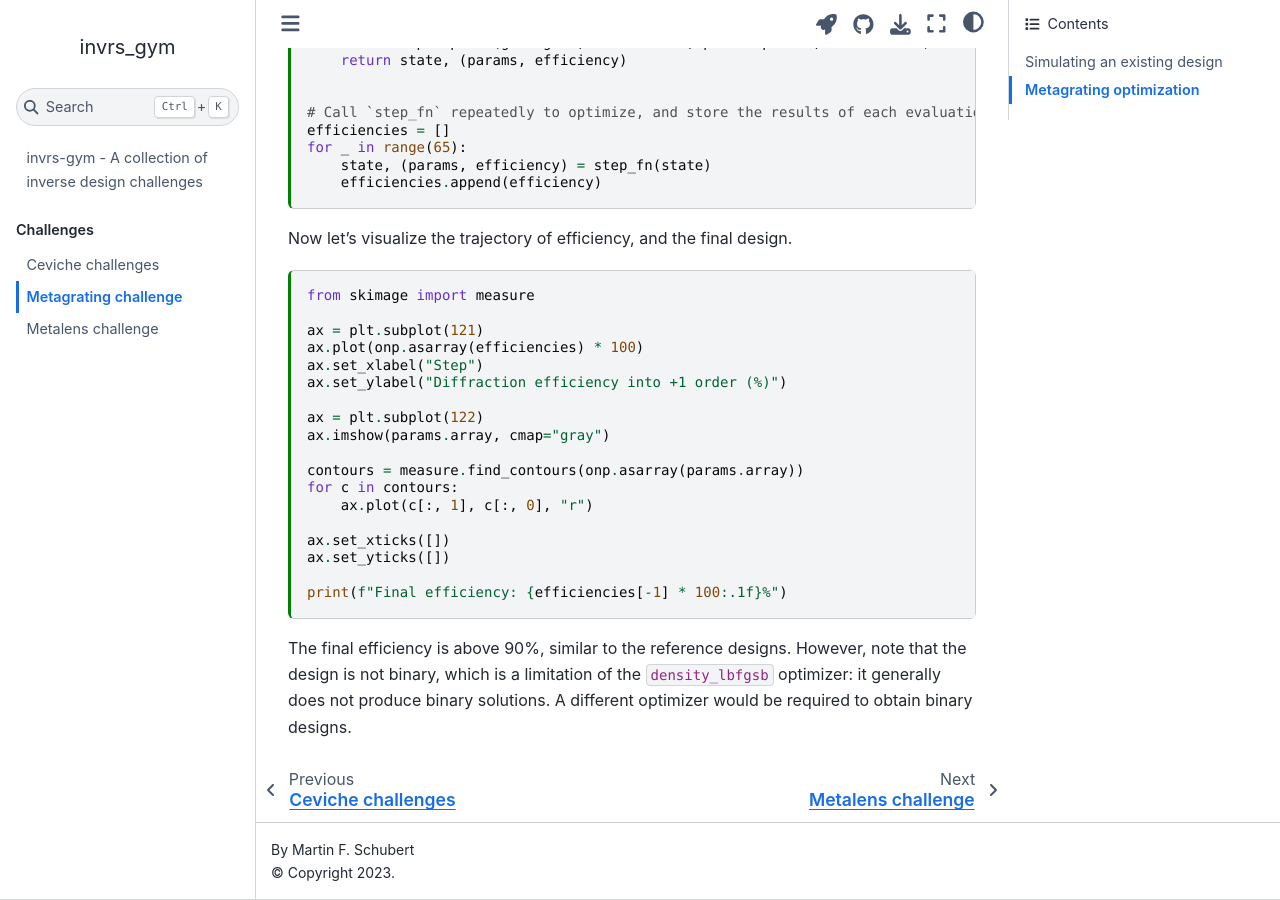
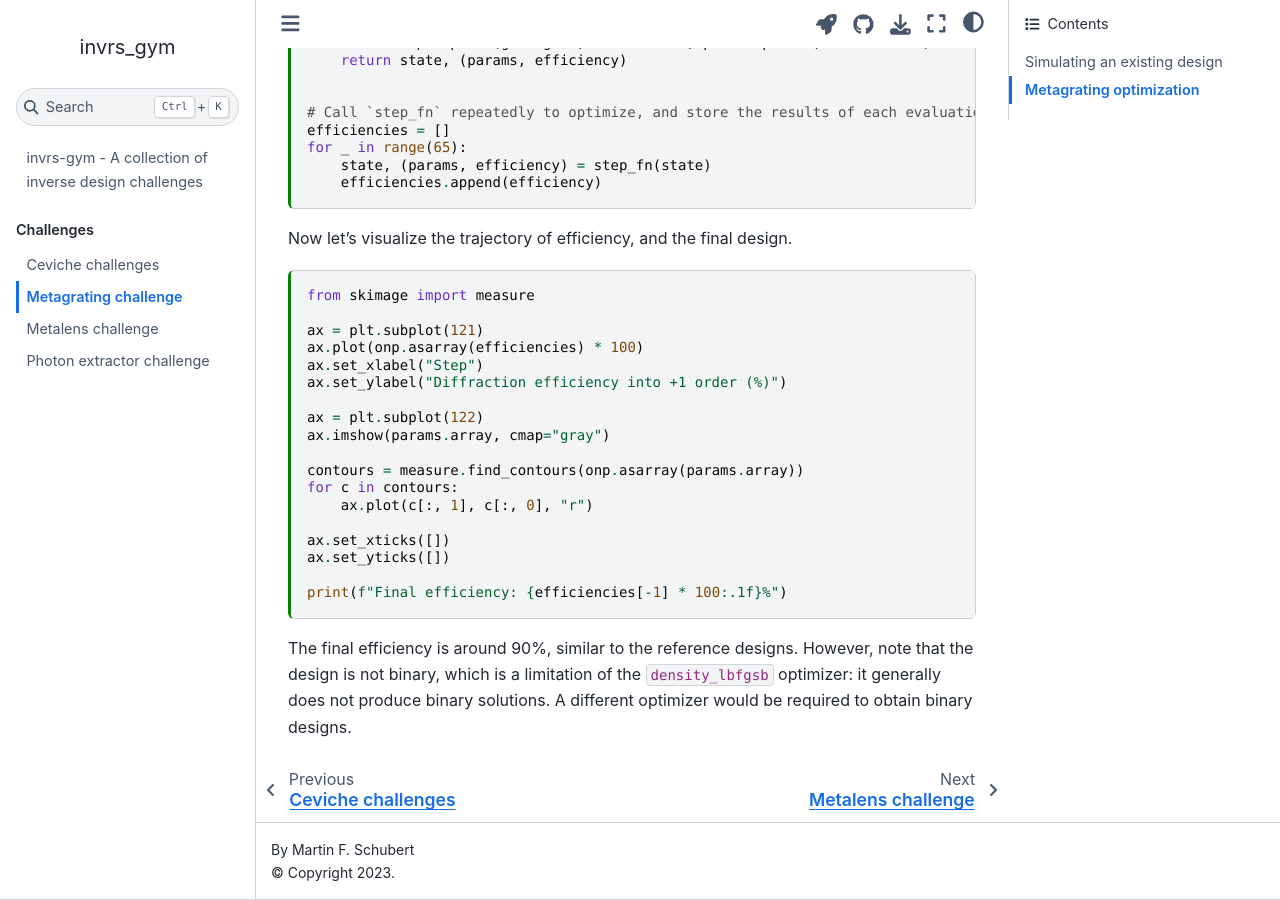
Before and after one commit to invrs-io/gym, a Jupyter Book: the page built from docs/notebooks/metagrating_challenge.ipynb, in a window 1280 px wide and 900 px high, scrolled down 2460 px. Built offline with Jupyter Book 1.0.4 settings and Sphinx 7.4.7 and the Sphinx Book theme 1.1.4, drawn with Linux system fonts in a browser that asks for light colours.

Commit message:
Photon extractor notebook

```diff
--- a/docs/_toc.yml
+++ b/docs/_toc.yml
@@ -9,3 +9,4 @@
     - file: notebooks/ceviche_challenge
     - file: notebooks/metagrating_challenge
     - file: notebooks/metalens_challenge
+    - file: notebooks/photon_extractor_challenge
```
Also changed, not shown: docs/notebooks/metagrating_challenge.ipynb, docs/notebooks/photon_extractor_challenge.ipynb (added), 1 other file.
